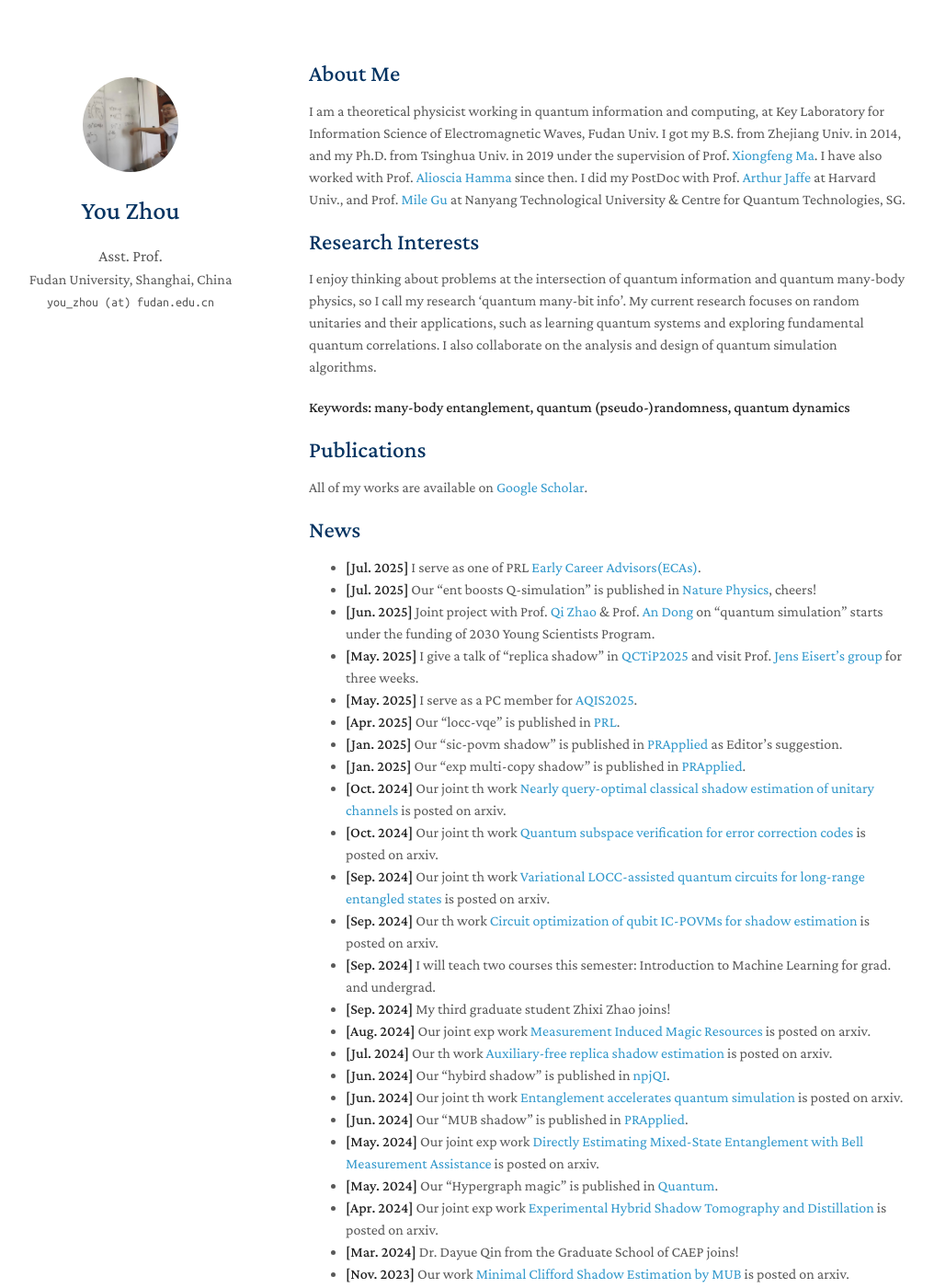
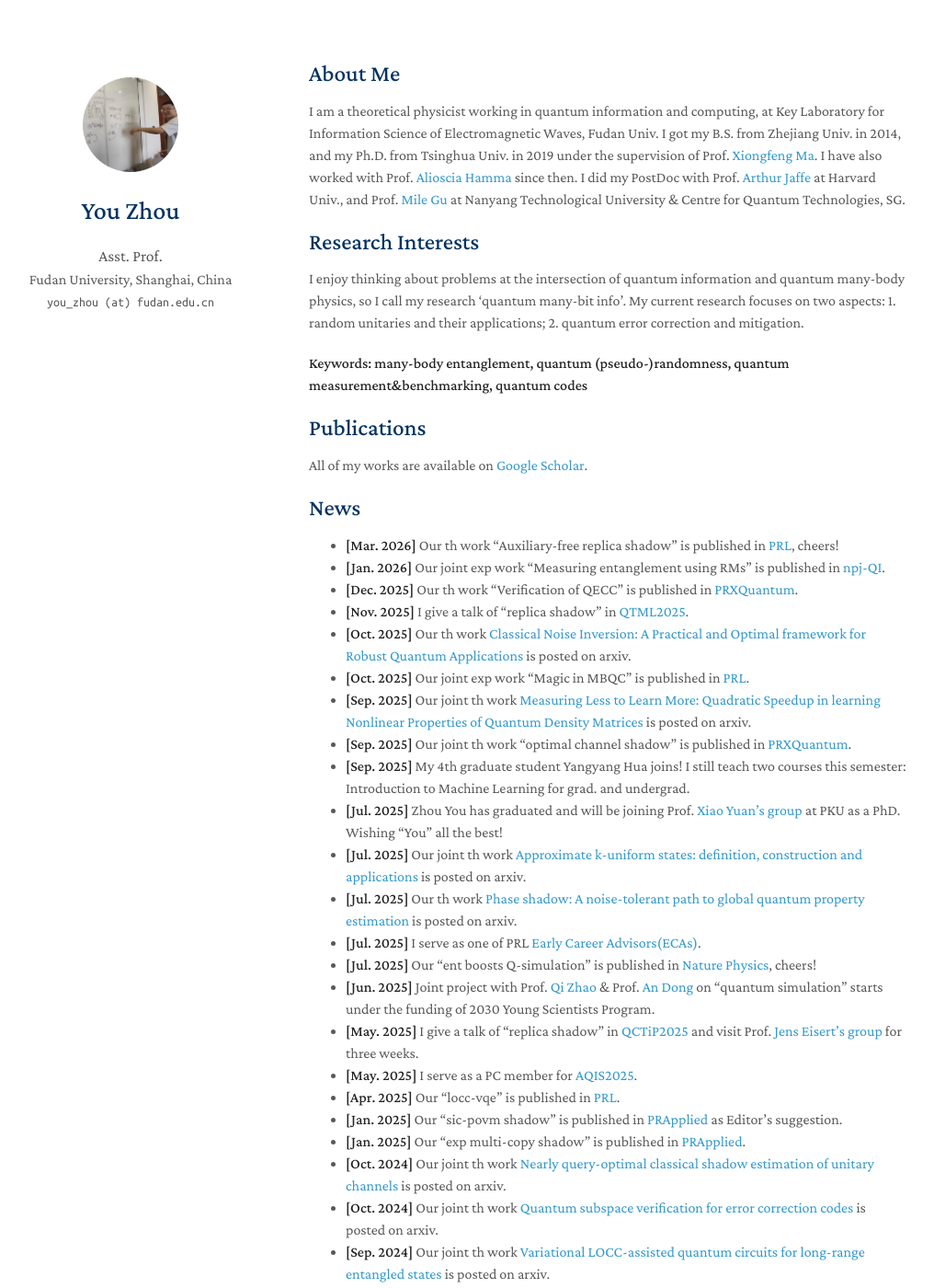
Before and after one commit to youzhoutravel/homepage1, a Jekyll site: the page built from index.md, in a window 1280 px wide and 1400 px high. Shown: the whole window at 92% size, without its empty margins (134-1150 px from the left). Built offline with Jekyll 4.4.1, drawn with Linux system fonts in a browser that asks for light colours; nearby versions of some CDN libraries; a style sheet for code colours, icons or effects is not loaded; our own code applies the rules of GitHub Pages for plain Markdown files.

Commit message:
Update index.md

```diff
--- a/index.md
+++ b/index.md
@@ -8,15 +8,28 @@ I am a theoretical physicist working in quantum information and computing, at Ke
 
 ## Research Interests
 I enjoy thinking about problems at the intersection of quantum information and quantum many-body physics, so I call my research 'quantum many-bit info'.
-My current research focuses on random unitaries and their applications, such as learning quantum systems and exploring fundamental quantum correlations. I also collaborate on the analysis and design of quantum simulation algorithms.
+My current research focuses on two aspects: 1. random unitaries and their applications; 2. quantum error correction and mitigation.
 
-**Keywords: many-body entanglement, quantum (pseudo-)randomness, quantum dynamics**
+**Keywords: many-body entanglement, quantum (pseudo-)randomness, quantum measurement&benchmarking, quantum codes**
 
 
 ## Publications
 All of my works are available on [Google Scholar](https://scholar.google.com/citations?view_op=list_works&hl=en&hl=en&user=oQ_tbtYAAAAJ&sortby=pubdate).
 
 ## News
+- **[Mar. 2026]** Our th work "Auxiliary-free replica shadow" is published in [PRL](https://journals.aps.org/prl/abstract/10.1103/5khs-7dyz), cheers!
+- **[Jan. 2026]** Our joint exp work "Measuring entanglement using RMs" is published in [npj-QI](https://www.nature.com/articles/s41534-025-01172-0).
+- **[Dec. 2025]** Our th work "Verification of QECC" is published in [PRXQuantum](https://journals.aps.org/prxquantum/abstract/10.1103/fyw6-lq1l).
+- **[Nov. 2025]** I give a talk of "replica shadow" in [QTML2025](https://qtml2025.cqt.sg/).
+- **[Oct. 2025]** Our th work [Classical Noise Inversion: A Practical and Optimal framework for Robust Quantum Applications](https://arxiv.org/abs/2510.20686) is posted on arxiv.
+- **[Oct. 2025]** Our joint exp work "Magic in MBQC" is published in [PRL](https://journals.aps.org/prl/abstract/10.1103/4yyv-hggz).
+- **[Sep. 2025]** Our joint th work [Measuring Less to Learn More: Quadratic Speedup in learning Nonlinear Properties of Quantum Density Matrices](https://arxiv.org/abs/2509.01571) is posted on arxiv.
+- **[Sep. 2025]** Our joint th work "optimal channel shadow" is published in [PRXQuantum](https://journals.aps.org/prxquantum/abstract/10.1103/wccm-zys6).
+- **[Sep. 2025]** My 4th graduate student Yangyang Hua joins! I still teach two courses this semester: Introduction to Machine Learning for grad. and undergrad.
+- **[Jul. 2025]** Zhou You has graduated and will be joining Prof. [Xiao Yuan's group](https://cs.pku.edu.cn/info/1232/2048.htm) at PKU as a PhD. Wishing "You" all the best!
+- **[Jul. 2025]** Our joint th work [Approximate k-uniform states: definition, construction and applications
+](https://arxiv.org/abs/2507.19018) is posted on arxiv.
+- **[Jul. 2025]** Our th work [Phase shadow: A noise-tolerant path to global quantum property estimation](https://arxiv.org/abs/2507.13237) is posted on arxiv.
 - **[Jul. 2025]** I serve as one of PRL [Early Career Advisors(ECAs)](https://journals.aps.org/prl/staff#early).
 - **[Jul. 2025]** Our "ent boosts Q-simulation" is published in [Nature Physics](https://www.nature.com/articles/s41567-025-02945-2), cheers!
 - **[Jun. 2025]** Joint project with Prof. [Qi Zhao](https://qizhao-quantum.github.io/) & Prof. [An Dong](https://dong-an.github.io/) on "quantum simulation" starts under the funding of 2030 Young Scientists Program.
```
